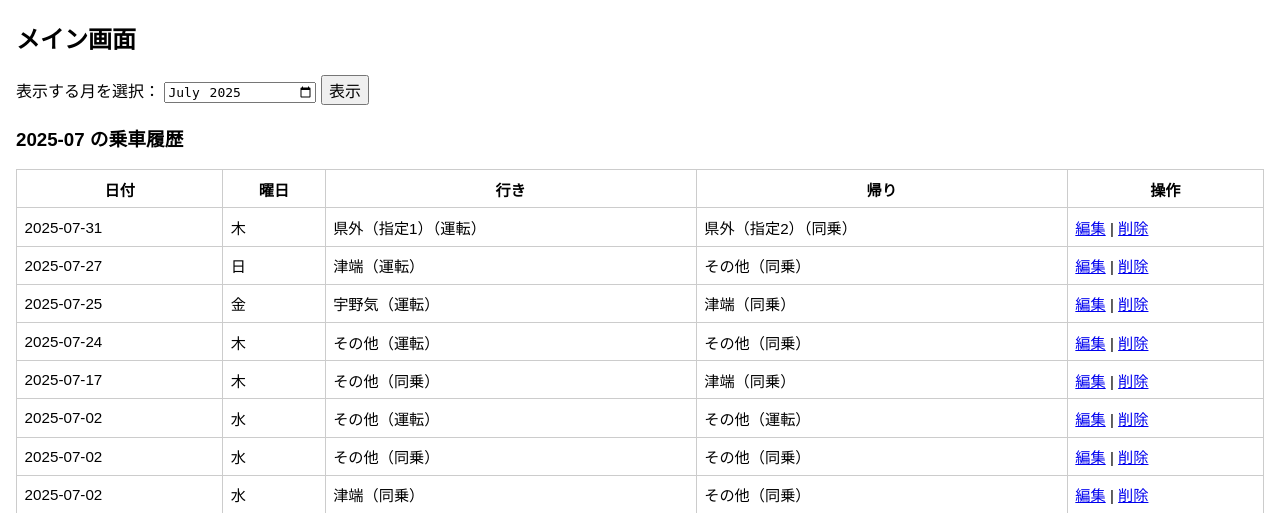
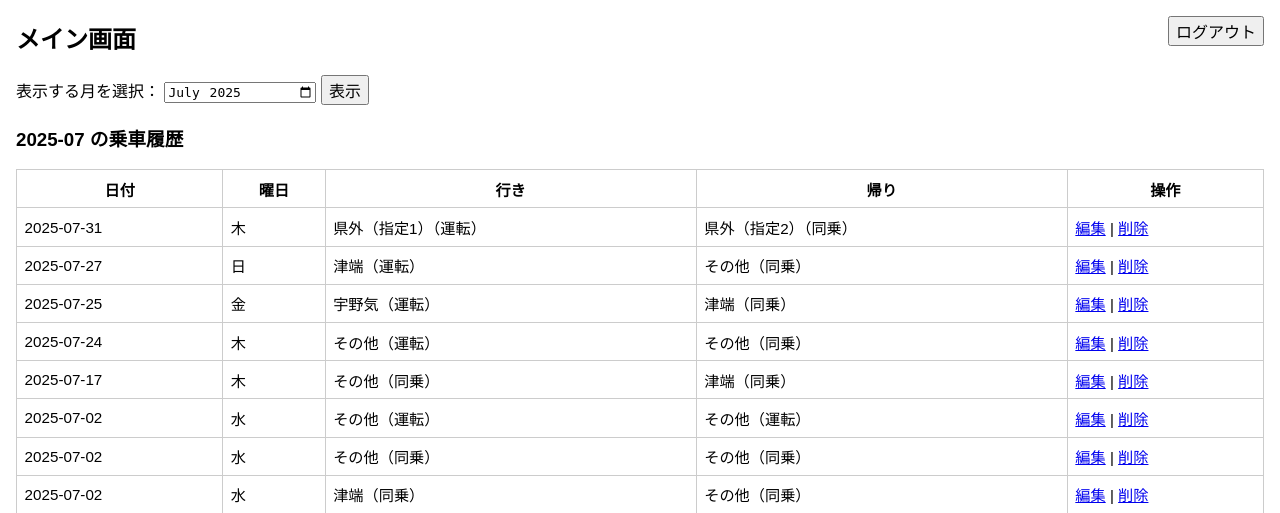
Before and after one commit to takawakazuki/Flaskapp, a Flask app: page / in a window 1280 px wide. Shown: the top 513 px of the page. Run offline with Flask 3, Linux system fonts and the light colour scheme; a user stored in the database is signed in; data comes from the database, SQL or seed files in the repository.

Commit message:
ログアウト追加

```diff
--- a/templates/index.html
+++ b/templates/index.html
@@ -48,4 +48,11 @@
   <a href="/settlement" class="btn">💰 精算確認</a>
 </div>
 
+<!-- 🔽 ログアウトボタン（右上風に固定） -->
+<div style="position: absolute; top: 1em; right: 1em;">
+  <form method="post" action="/logout" style="display: inline;">
+    <button type="submit">ログアウト</button>
+  </form>
+</div>
+
 {% endblock %}
```
